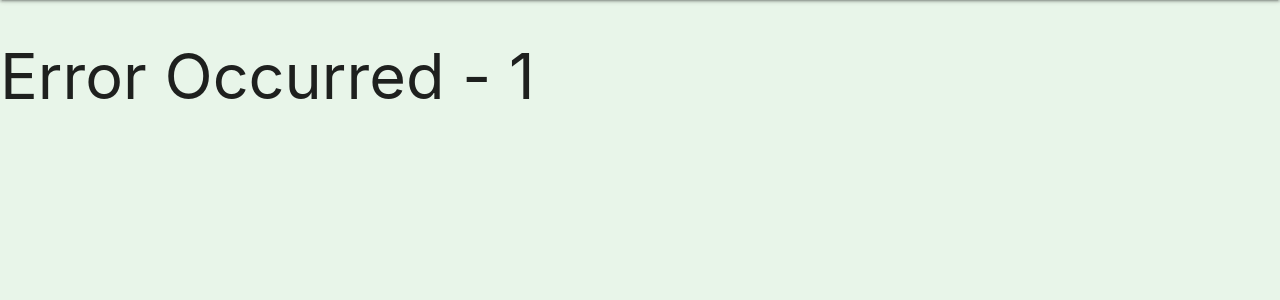
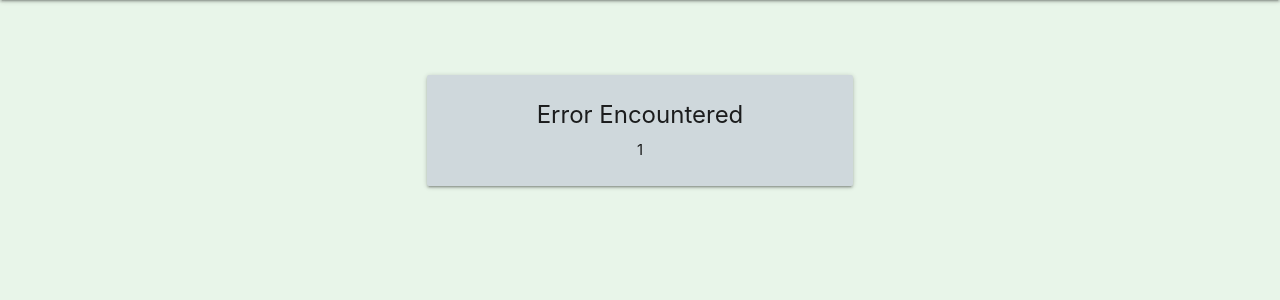
Before and after one commit to adityakumar2809/FIRtrackingsystem, a Django app: page /fault/1/ in a window 1280 px wide. Shown: the part 64-364 px from the top of the page. Run offline with Django 3.2, Linux system fonts and the light colour scheme; data comes from the database, SQL or seed files in the repository; both versions use the stored data as it was after the commit; some libraries are stand-ins or nearby versions.

Commit message:
Front End for Fault Card

```diff
--- a/templates/fault.html
+++ b/templates/fault.html
@@ -1,5 +1,19 @@
 {% extends 'base.html' %}
 {% load static %}
 {% block content %}
-    <h1>Error Occurred - {{fault}}</h1>
+    <div class="container">
+        <br><br><br>
+        <div class="row">
+            <div class="col s3 m3 l3"></div>
+            <div class="col s6 m6 l6">
+                <div class="card blue-grey lighten-4 center">
+                    <div class="card-content">
+                        <span class="card-title"><b>Error Encountered</b></span>
+                        <p>{{fault}}</p>
+                    </div>
+                </div>
+            </div>
+            <div class="col s3 m3 l3"></div>
+        </div>
+    </div>
 {% endblock content %}
```
Also changed, not shown: db.sqlite3.
